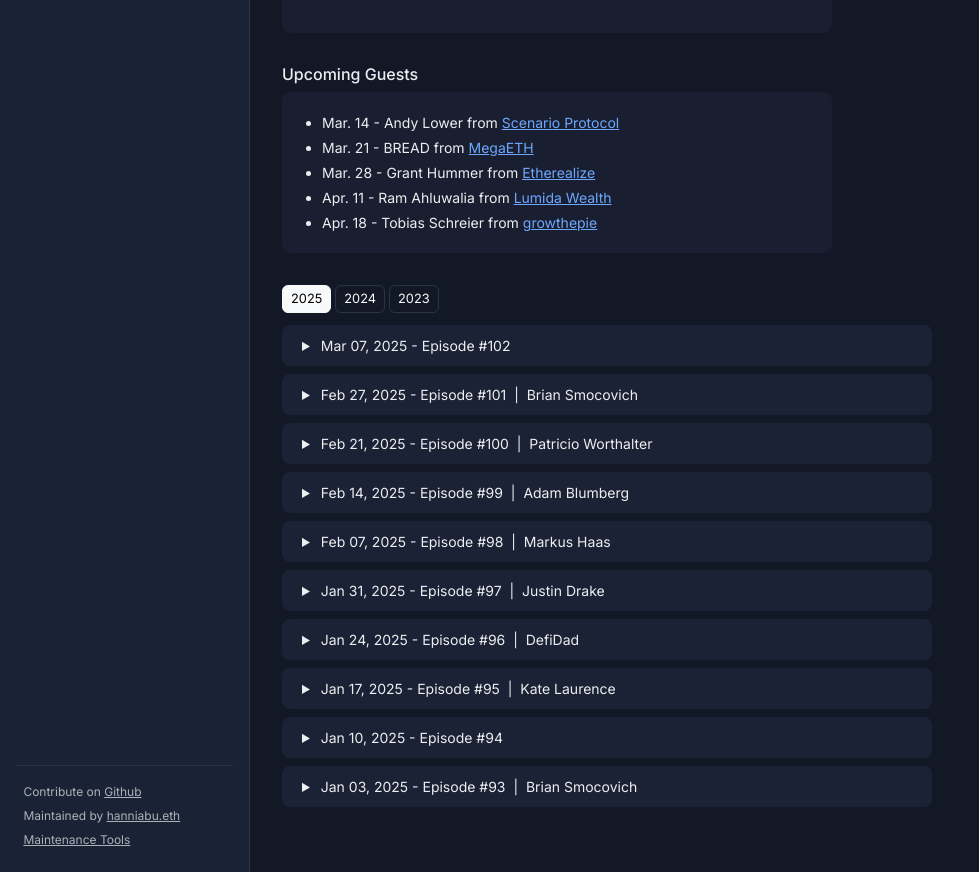
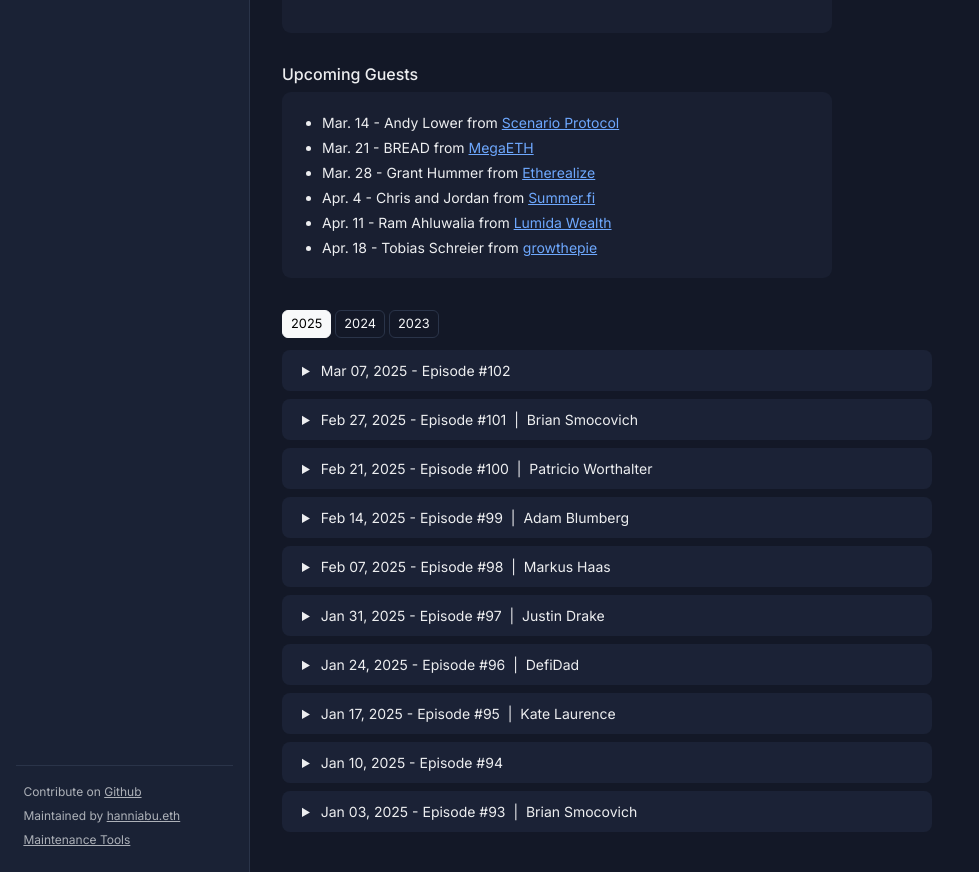
Before and after one commit to etheralpha/dailydoots-com, a Jekyll site: the page built from podcast.md, in a window 1280 px wide, cut to the strip 619-1491 px from the top of the page. Shown: the whole strip, without its empty margins (0-979 px from the left). Built offline with Jekyll 4.4.1, drawn with Linux system fonts in a browser that asks for light colours; some web fonts are replaced.

Commit message:
update guests

```diff
--- a/_data/guests.yml
+++ b/_data/guests.yml
@@ -2,5 +2,6 @@
 - Mar. 14 - Andy Lower from [Scenario Protocol](https://www.scenarioprotocol.io/)
 - Mar. 21 - BREAD from [MegaETH](https://www.megaeth.com/)
 - Mar. 28 - Grant Hummer from [Etherealize](https://etherealize.io/)
+- Apr. 4 - Chris and Jordan from [Summer.fi](https://summer.fi/)
 - Apr. 11 - Ram Ahluwalia from [Lumida Wealth](https://www.lumidawealth.com/)
 - Apr. 18 - Tobias Schreier from [growthepie](https://www.growthepie.xyz/)
```
